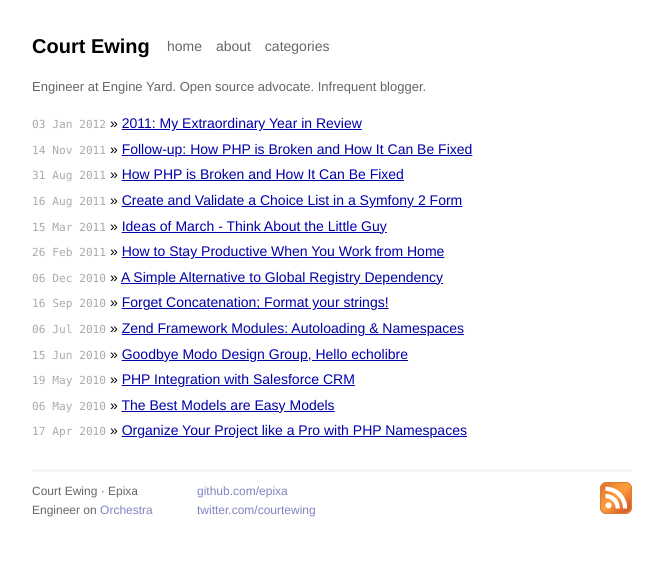
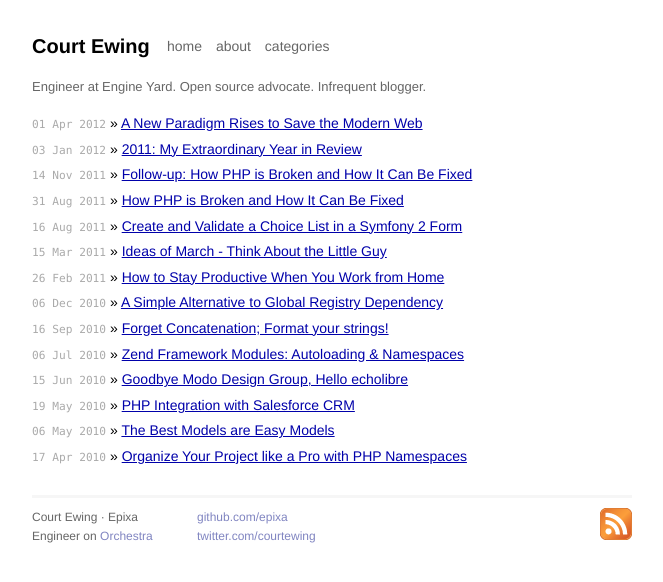
Before and after one commit to epixa/epixa.com-source, a Jekyll site: the page built from index.html, in a window 1280 px wide. Shown: the top 582 px of the page, without its empty margins (308-971 px from the left). Built offline with Jekyll 4.4.1, drawn with Linux system fonts in a browser that asks for light colours; Markdown is read by kramdown in place of the engine named in the settings; some of the changed lines change nothing that is shown.

Commit message:
Created aop post

```diff
--- a/_layouts/default.html
+++ b/_layouts/default.html
@@ -17,7 +17,7 @@
     <nav>
         <a href="/">home</a>
         <a href="/about.html">about</a>
-        <a href="/category/misc/">categories</a>
+        <a href="/category/php/">categories</a>
     </nav>
 </header>
 
--- /dev/null
+++ b/_posts/2012-04-01-array-oriented-programming.markdown
@@ -0,0 +1,119 @@
+---
+layout: post
+title: "A New Paradigm Rises to Save the Modern Web"
+category: php
+excerpt: To truly revolutionize the web as a whole, a new system or paradigm must allow users to incrementally update their existing apps and workflows. Fortunately, there is now a new paradigm that originated within the PHP community that is rapidly changing the way we develop web and mobile apps.  [...]
+date: 2012-04-01 12:00:00 -05:00
+---
+
+A New Paradigm Rises to Save the Modern Web
+==========================
+
+Programming on the web has come a long way since the wild-west early days of the 90s, and nowhere has this been more evident than in the PHP community.  The earliest "apps" made with PHP were little more than some odd scripting bits that helped web pioneers and hobbyists to more easily maintain their HTML websites.  At the turn of the century, larger, procedural PHP apps started to pop up that would eventually change the web as we knew it.  Less than a decade later, the widespread adoption of object-oriented programming throughout most web development communities had led to some of the most sophisticated triumphs of software engineering (or hackery) in history.
+
+But just as procedural coding proved insufficient for developing the types of applications that the consumers of the web demanded, the usefulness of object-oriented programming is rapidly reaching its limits.  Object-oriented programming ultimately results in highly complex, bloated, and inconsistent code bases that cannot sustain the growing demand they will no doubt receive.  Once an object-oriented app reaches a certain mass, those problems begin to create cracks in its very foundation.
+
+To free us from these constraints, some look to new systems that boast event-driven, functional foundations such as node.js.  Communities behind these systems make bold claims about the impact they will have on the web of tomorrow, but while this approach certainly has its benefits, it suffers from the very huge obstacle of being completely incompatible with their existing app architectures. To truly revolutionize the web as a whole, a new system or paradigm must allow users to incrementally update their existing apps and workflows.
+
+Fortunately, there is now a new paradigm that originated within the PHP community that is rapidly changing the way we develop web and mobile apps.  Array-oriented programming (AOP) combines all of the structure of object-oriented systems with the ease-of-use and efficiency that could exist in procedural apps, and it does so in a highly consistent way.  Best of all, it can be done in any programming language that supports arrays, and it can be used to build entirely new apps or even incrementally refactored into existing apps regardless of whether they were procedural or object-oriented to begin with.
+
+Array-oriented programming is based on one driving principle, *an entire program structure and flow is defined as an array*.  It really is as simple as it sounds.
+
+AOP is not a new concept, but it is just now gaining traction in the web development community.  There are countless articles scattered across the web that go into great detail about the technical intricacies of this revolutionary paradigm, so I won't bore you by driving in all of those same points.  Instead, let's take a look at a complete array-oriented program:
+
+{% highlight php %}
+<?php
+$app = array(
+    'session' => array(),
+    'request' => array(
+        'method' => 'GET',
+        'uri' => '',
+        'data' => array()
+    ),
+    'response' => array(
+        'body' => '',
+        'headers' => array()
+    ),
+    'errors' => array(
+        404 => function(&$request, &$response) {
+            $response['body'] = '404 Not Found';
+            $response['headers'][] = 'Status: 404';
+        }
+    ),
+    'routes' => array(
+        'GET /' => function(&$request, &$response, &$session) {
+            $name = isset($session['name']) ? $session['name'] : 'World';
+            ob_start();
+            // not shown, but your standard php template
+            include '../template/home.phtml';
+            $response['body'] = ob_get_contents();
+            ob_end_clean();
+        },
+        'POST /' => function(&$request, &$response, &$session) {
+            if (isset($request['data']['name'])) {
+                $session['name'] = $request['data']['name'];
+            }
+            $response['headers'][] = 'Location: /';
+            $response['body'] = null;
+        }
+    ),
+    'route' => null,
+    'bootstrap' => array(
+        'session' => function(&$app) {
+            session_start();
+            $app['session'] = &$_SESSION;
+        },
+        'request' => function(&$app) {
+            if ($_SERVER['REQUEST_METHOD'] == 'POST') {
+                $app['request']['is_post'] = true;
+            }
+            $app['request']['uri'] = '/' . trim($_SERVER['REQUEST_URI'], '/');
+            $app['request']['method'] = strtoupper($_SERVER['REQUEST_METHOD']);
+            $app['request']['data'] = $_REQUEST;
+        },
+        'router' => function(&$app) {
+            $route = $app['request']['method'] . ' ' . $app['request']['uri'];
+            if (!isset($app['routes'][$route])) {
+                $app['route'] = $app['errors'][404];
+                return;
+            }
+
+            $app['route'] = $app['routes'][$route];
+        }
+    ),
+    'dispatch' => function(&$app) {
+        $route = $app['route'];
+        $route($app['request'], $app['response'], $app['session']);
+    }
+);
+
+foreach ($app['bootstrap'] as $bootstrap) {
+    $bootstrap($app);
+}
+$app['dispatch']($app);
+
+foreach ($app['response']['headers'] as $header) {
+    header($header);
+}
+if ($app['response']['body'] !== null) {
+    echo $app['response']['body'];
+}
+{% endhighlight %}
+
+As you can see, this is essentially a "Hello World" app on steroids, and its structure -- which is completed defined in arrays, is flexible and intuitive.  This simple structure could be used to build both simple and complex apps alike.
+
+At this point, I'd like to answer some of the common questions that people have when they first stumble upon array-oriented programming.
+
+### Q: Isn't this overly verbose?
+
+Can there be such a thing?  Way back in the day, there used to be a programming language called "perl" that was very succinct.  People tried to make simple programs with perl, but they found its succinctness to be far too inflexible for the demands of even the early web.  Fortunately for all of us, PHP did not evolve to emulate perl and instead evolved to emulate Java, and perl has since disappeared entirely.  As a result, PHP has curly braces so that servers do not get confused, and there is now the long-standing tradition of building ultra-architected application architectures regardless of the nature of the final product.  Array-oriented programming caters to that tradition.
+
+### Q: Can we use the short array syntax from PHP 5.4?
+
+Of course you can!  But don't.  You see, there are still some rogue fans of the silly concept of succinct code that have voting rights for the PHP core.  We call these people "perlites" and they recently pushed forth that radically antiquated short array syntax.  The problem is, without the keyword "array" to indicate exactly what you're creating, it is difficult for both the developer and even the interpreter itself to figure out what you're trying to do.  It is best to stick with the more verbose, traditional array() syntax.
+
+### Q: How is this better than object-oriented programming?
+
+The biggest problems with object-oriented programming is clarity and consistency.  What are objects?  Where do they exist?  What are they named?  Who creates them?  These fundamental questions are never completely answered in an object-oriented paradigm.  With array-oriented programming, everything is an array.  It doesn't get much more clear or consistent than that!
+
+So there you have it.  Array-oriented programming is changing the face of modern software development, and it is not too late to get on board.  Its benefits are without question, and I'm confident that once you start developing applications in the paradigm, you will wonder why you ever bothered to write programs any other way.
```
